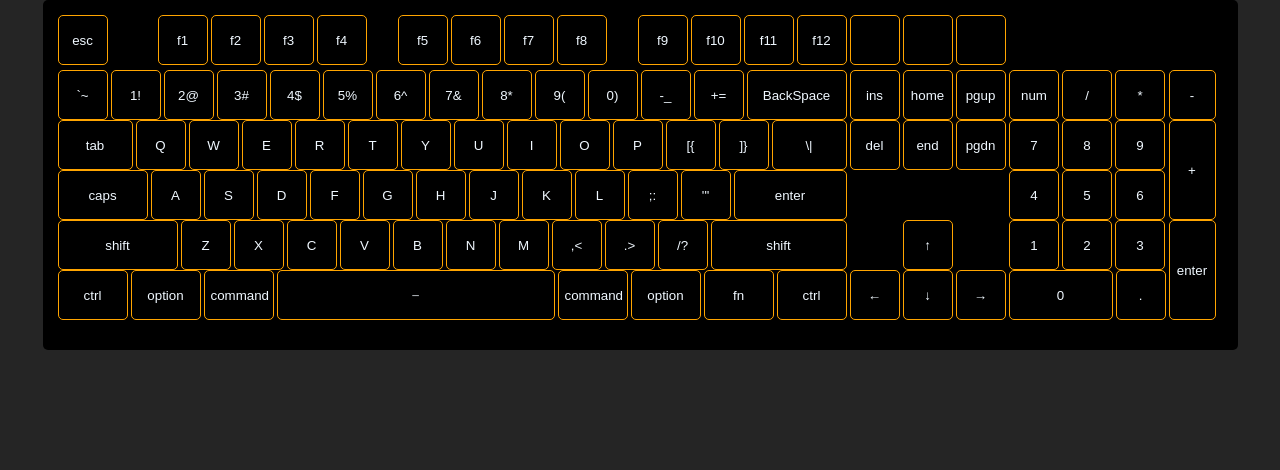
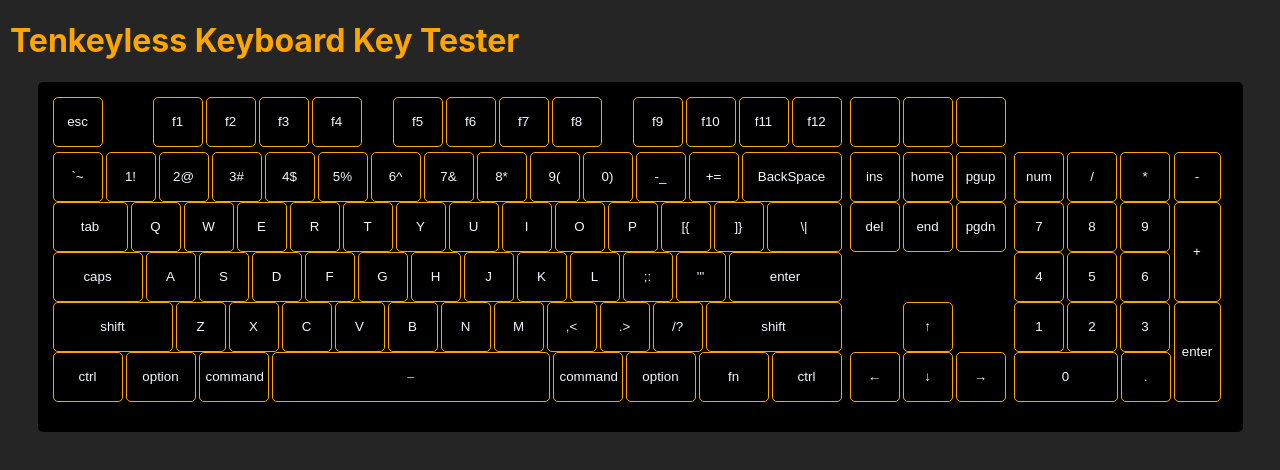
Before and after one commit to Sebi20/KeyboardKeys, a React (Create React App) app: page /#/tkl in a window 1280 px wide. Shown: the top 470 px of the page. Built offline with nearby package versions, Linux system fonts and the light colour scheme.

Commit message:
Just chanhed the heading color for the TKL

```diff
--- a/public/index.html
+++ b/public/index.html
@@ -2,14 +2,14 @@
 <html lang="en">
   <head>
     <meta charset="utf-8" />
-    <link rel="icon" href="%PUBLIC_URL%/favicon.ico" />
+    <link rel="icon" href="../src/Images/KeyboardIcon.png"x />
     <meta name="viewport" content="width=device-width, initial-scale=1" />
     <meta name="theme-color" content="#000000" />
     <meta
       name="description"
       content="Web site created using create-react-app"
     />
-    <link rel="apple-touch-icon" href="%PUBLIC_URL%/logo192.png" />
+    <link rel="apple-touch-icon" href="../src/Images/KeyboardIcon.png" />
     <!--
       manifest.json provides metadata used when your web app is installed on a
       user's mobile device or desktop. See https://developers.google.com/web/fundamentals/web-app-manifest/
--- a/src/Components/TKL.js
+++ b/src/Components/TKL.js
@@ -4,9 +4,13 @@ import $ from "jquery";
 
 import { useState } from 'react';
 
+const Heading = styled.h1`
+    margin-left: 10px;
+    color: orange;
+`;
 
 const Container = styled.div`
-    width: 1195px;
+    width: 1205px;
     height: 350px;
     background-color: black;
     border-radius: 5px;
@@ -21,10 +25,12 @@ const Keyboard = styled.div`
 
 const BaseBlock = styled.div`
     width: 800px;
+    margin-right: 5px;
 `;
 
 const NavigationBlock = styled.div`
     width: 160px;
+    margin-right: 5px;
 `;
 
 const NumberPadBlock = styled.div`
@@ -97,11 +103,6 @@ const RightNumPad = styled.div`
 
 
 
-
-
-
-
-
 function TKL(){
 
     const[key, setKey] = useState("");
@@ -112,9 +113,9 @@ function TKL(){
         setKey(event.code);
     });
 
-    const test = document.querySelectorAll('button');
+    const buttons = document.querySelectorAll('button');
 
-    test.forEach(button => {
+    buttons.forEach(button => {
         if(button.name == key){
             button.style.backgroundColor = "red";
         }
@@ -123,6 +124,8 @@ function TKL(){
 
 
     return(
+        <>
+            <Heading>Tenkeyless Keyboard Key Tester</Heading>
             <Container>
                 <Keyboard>
                     <BaseBlock>
@@ -270,6 +273,7 @@ function TKL(){
                 </Keyboard>
 
             </Container>
+        </>
     )
 }
 
```
Also changed, not shown: src/Images/KeyboardIcon.png (added). Lines whose indentation alone changed are shown as unchanged.
